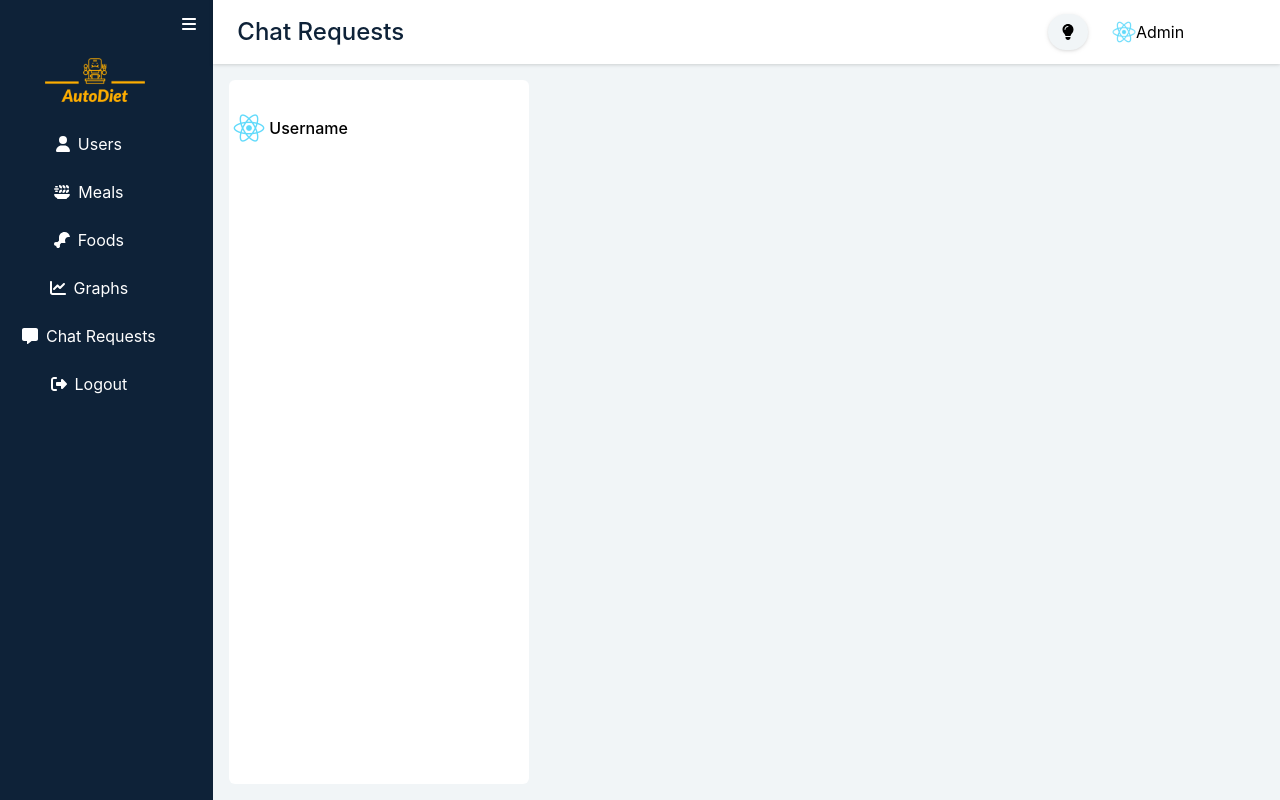
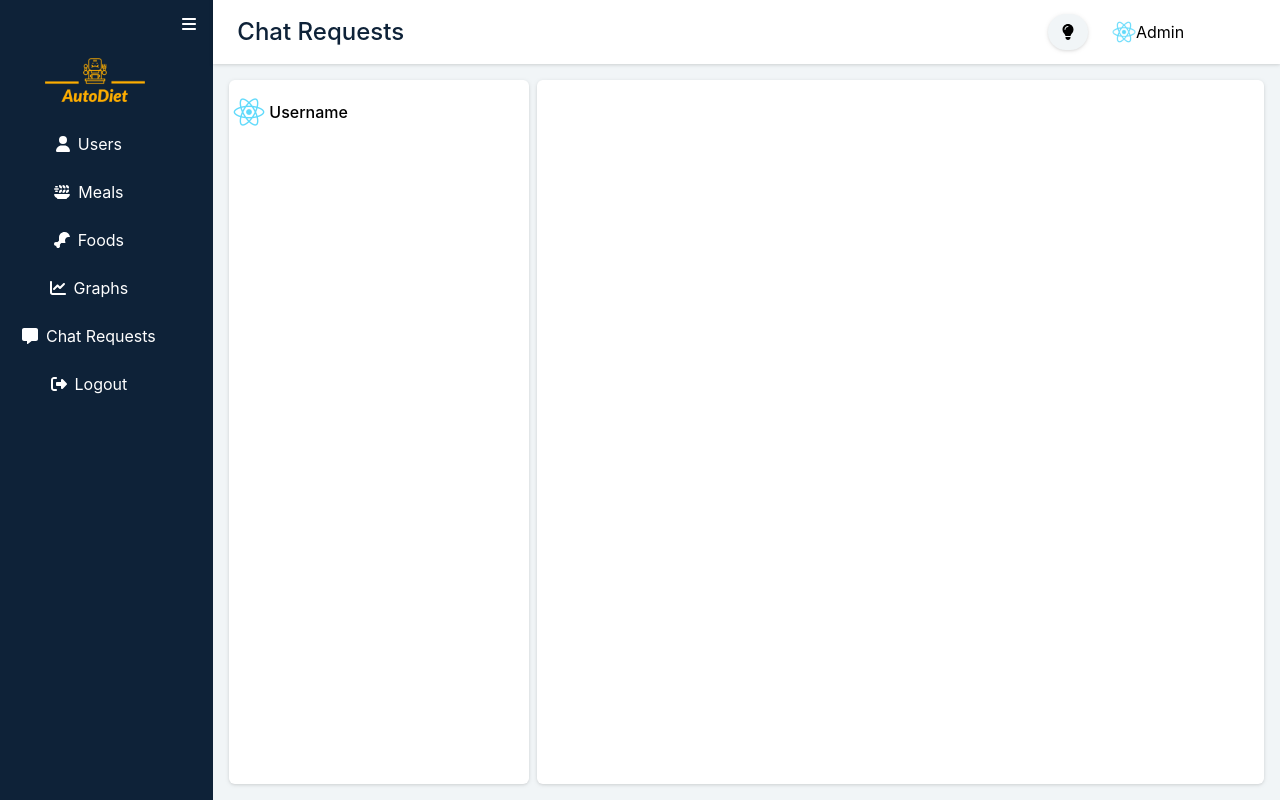
Before and after one commit to moenassar0/autodiet, a React (Create React App) app in the folder autodiet-frontend/: page /admin/chat in a window 1280 px wide. Built offline with nearby package versions, Linux system fonts and the light colour scheme; no server answers; the database is empty.

Commit message:
frontend: chatbox base styling added

```diff
--- a/autodiet-frontend/src/pages/admin/AdminChat.tsx
+++ b/autodiet-frontend/src/pages/admin/AdminChat.tsx
@@ -36,12 +36,15 @@ export const AdminChat = () => {
     return(
         <AdminBase navbarTitle="Chat Requests" navbarProps={<></>} >
             <div className="flex w-full h-full ">
-                <div className="flex flex-wrap content-start h-full w-[300px] bg-white dark:bg-admin-dark-background dark:text-ad-golden rounded-md overflow-auto">
+                <div className="flex flex-wrap drop-shadow content-start h-full w-[300px] bg-white dark:bg-admin-dark-background dark:text-ad-golden rounded-md overflow-auto mr-2">
                     {/* Loop here */}
-                    <div className="flex w-full h-24 hover:bg-[#E5F8F9] cursor-pointer p-1 items-center justify-start">
+                    <div className="flex w-full h-16 hover:bg-[#E5F8F9] cursor-pointer p-1 items-center justify-start">
                         <img className="w-8 h-8 rounded-full mr-1" src="../logo512.png"></img>
                         <span className="font-medium">Username</span>
                     </div>
+                </div>
+                <div className="flex w-4/6 grow h-full rounded-md drop-shadow bg-white dark:bg-admin-dark-background">
+
                 </div>
             </div>
         </AdminBase>
```
